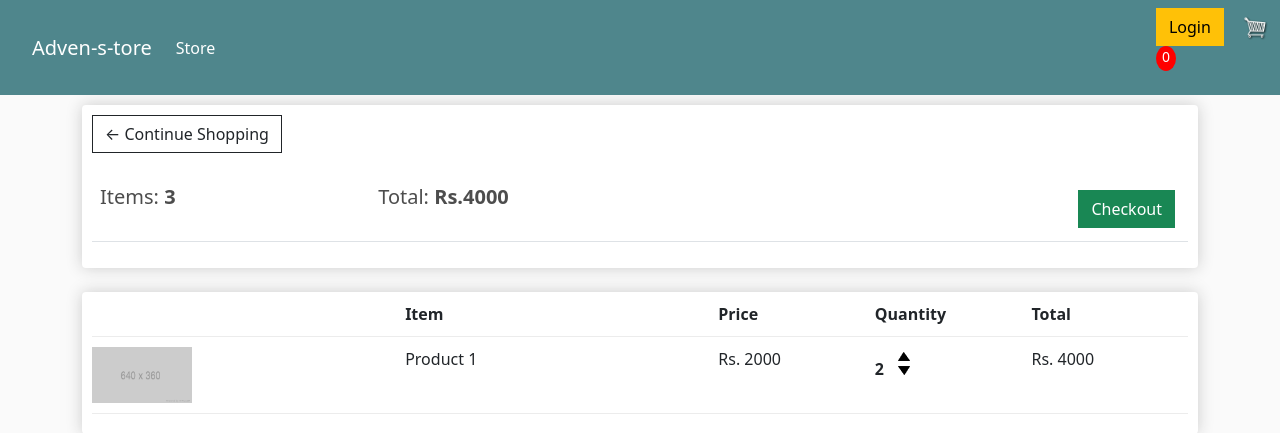
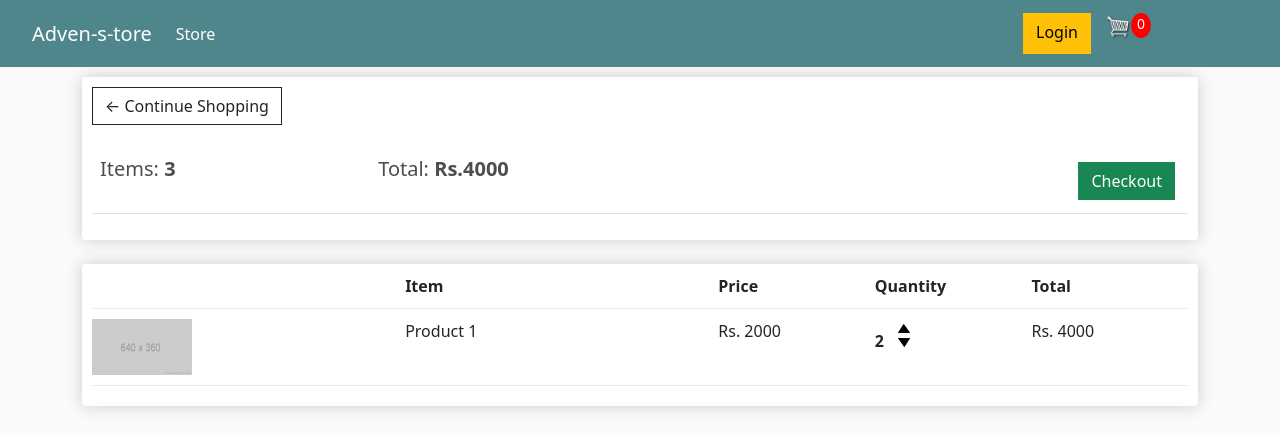
Before and after one commit to Suman-Khadka-2002/e-commerce-site-using-django, a Django app: page /cart/ in a window 1280 px wide. Shown: the top 433 px of the page. Run offline with Django 4.2, Linux system fonts and the light colour scheme; lists and menus that the app fills with data are empty; some libraries are stand-ins or nearby versions.

Commit message:
main page

```diff
--- a/store/templates/store/main.html
+++ b/store/templates/store/main.html
@@ -39,7 +39,7 @@
               </li>
 
             </ul>
-            <div class="form-inline">
+            <div class="form-field-1">
                 <a href="#"class="btn btn-warning">Login</a>
                 <a href="{% url 'cart' %}">
                    <img  id="cart-icon" src="{% static 'images/cart.png' %}">
```
